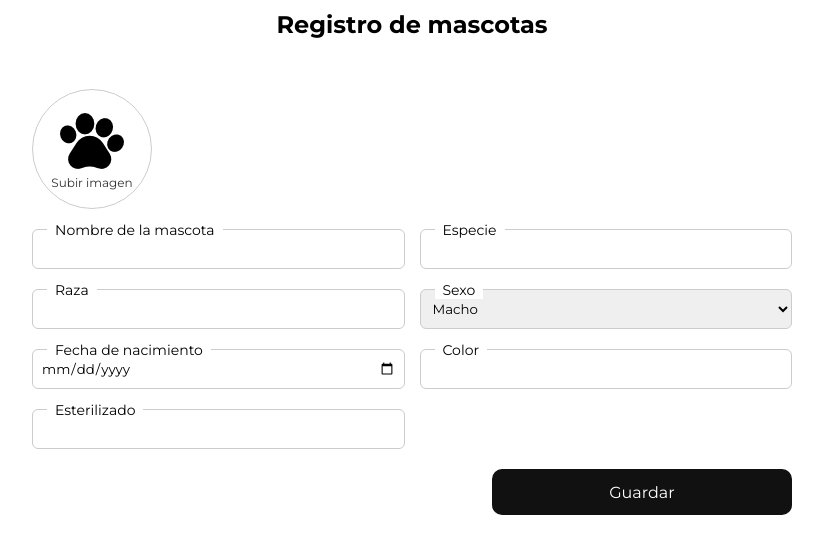
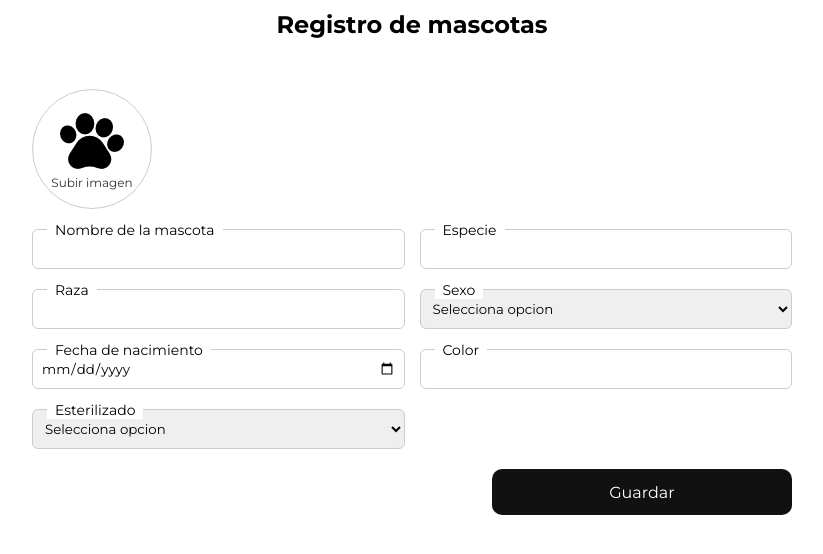
Before and after one commit to sallygongar/react-projects, a React (Vite) app in the folder control-mascotas/: page / in a window 1280 px wide. Shown: the top 554 px of the page, without its empty margins (228-1051 px from the left). Built offline with nearby package versions, Linux system fonts and the light colour scheme.

Commit message:
Incorporación de plugin Toast y reset de state

```diff
--- a/control-mascotas/package.json
+++ b/control-mascotas/package.json
@@ -12,6 +12,7 @@
   "dependencies": {
     "react": "^19.1.0",
     "react-dom": "^19.1.0",
+    "react-toastify": "^11.0.5",
     "sass": "^1.89.1"
   },
   "devDependencies": {
--- a/control-mascotas/src/components/RegistroMascotas.tsx
+++ b/control-mascotas/src/components/RegistroMascotas.tsx
@@ -1,7 +1,9 @@
 import { useState, type ChangeEvent } from "react";
 import type { Mascota } from "../types/mascota.interface";
 import avatarMascotas from  '../assets/images/huella.png';
-import Spinner from "./Spinner";
+import Spinner from './Spinner';
+import { toast, ToastContainer } from 'react-toastify';
+import 'react-toastify/dist/ReactToastify.css';
 
 const RegistroMascotas = () => {
   const [avatar, setAvatar] = useState<string | null>(null);
@@ -38,9 +40,12 @@ const RegistroMascotas = () => {
     setLoading(true)
     if(validateData()) return
 
-    setTimeout(()=>{
-      console.log("La información ha sido guardada exitosamente")
+    setTimeout(() => {
+      /* Simulando en consumir API */
        setLoading(false)
+       reset()
+       toast.success('Mascota guardada con éxito!');
+
     },4000)
   }
 
@@ -86,11 +91,23 @@ const RegistroMascotas = () => {
     /* Si hay error se cancela el loading */
     if(isError){
       setLoading(false)
+      toast.error("Favor de verificar los campos")
     }
 
     setErrores(nuevosErrores)
     return isError
+  }
 
+  const reset = () => {
+    setMascota({
+      mascota: "",
+      especie: "",
+      raza: "",
+      sexo: "",
+      fechaNacimiento: "",
+      color: "",
+      esterilizado: ""
+    })
   }
 
   return(
@@ -135,6 +152,7 @@ const RegistroMascotas = () => {
           <div className="form_group">
             <label htmlFor="sexo">Sexo</label>
             <select name="sexo" id="sexo" value={mascota.sexo} onChange={handleInputChange}>
+              <option value="" disabled>Selecciona opcion</option>
               <option value="Macho">Macho</option>
               <option value="Hembra">Hembra</option>
             </select>
@@ -152,13 +170,19 @@ const RegistroMascotas = () => {
           </div>
           <div className="form_group">
             <label htmlFor="esterilizado">Esterilizado</label>
-            <input type="text" name="esterilizado" id="esterilizado" value={mascota.esterilizado} onChange={handleInputChange}/>
+            <select name="esterilizado" id="esterilizado" value={mascota.esterilizado} onChange={handleInputChange}>
+              <option value="" disabled>Selecciona opcion</option>
+              <option value="NO">NO</option>
+              <option value="SI">SI</option>
+            </select>
             <span className="message_error">{errores.esterilizado}</span>
           </div>
           <div className="form_group_action">
             <button type="button" className="button_save" onClick={handleSave} disabled={loading}>{loading ? <Spinner/> : 'Guardar'}</button>
           </div>
       </form>
+      {/* Contenedor de notificaciones */}
+      <ToastContainer position="top-right" autoClose={3000} />
     </div>
   )
 }
```
Also changed, not shown: 1 other file (tests, documents, lock files or other folders).
